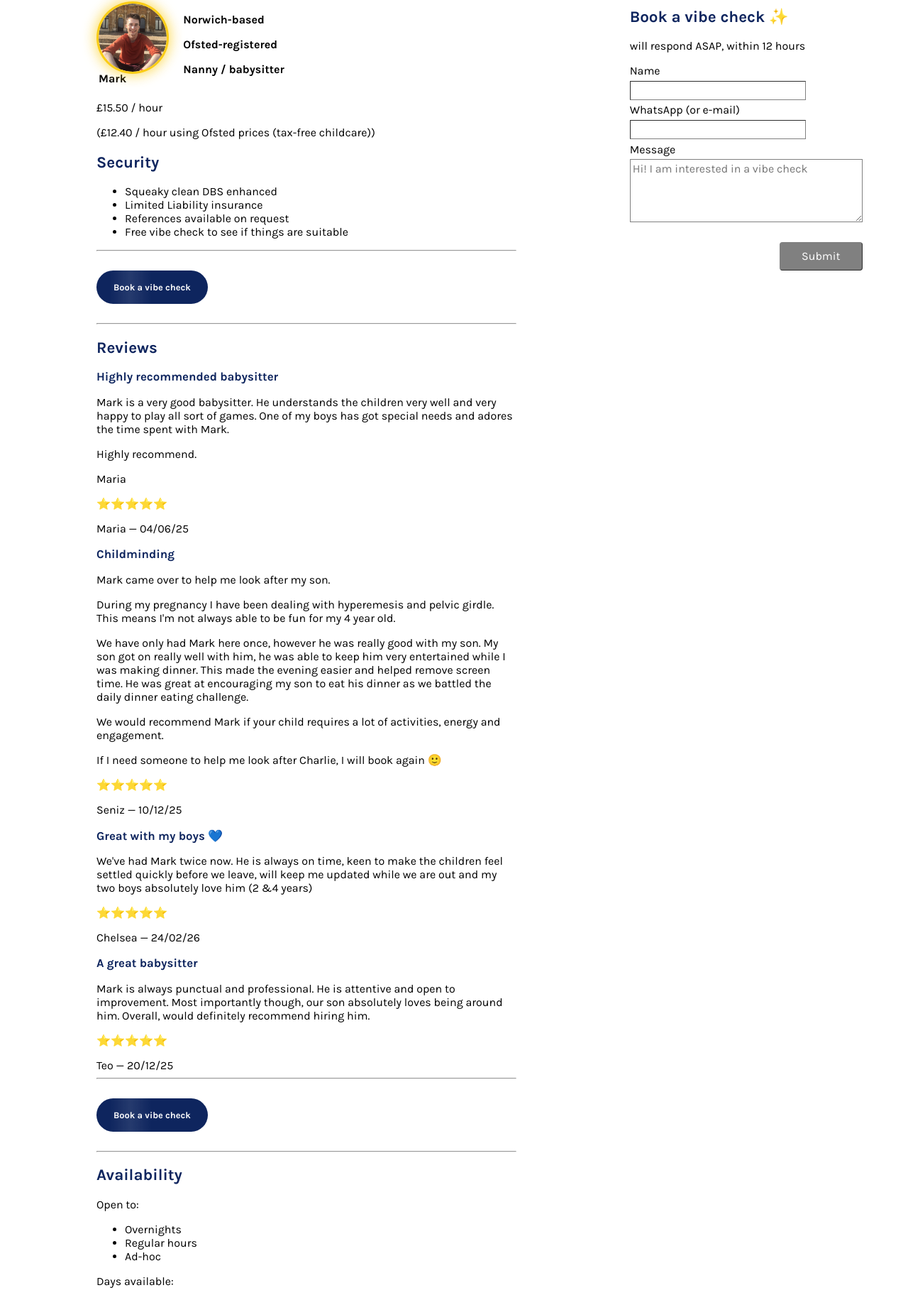
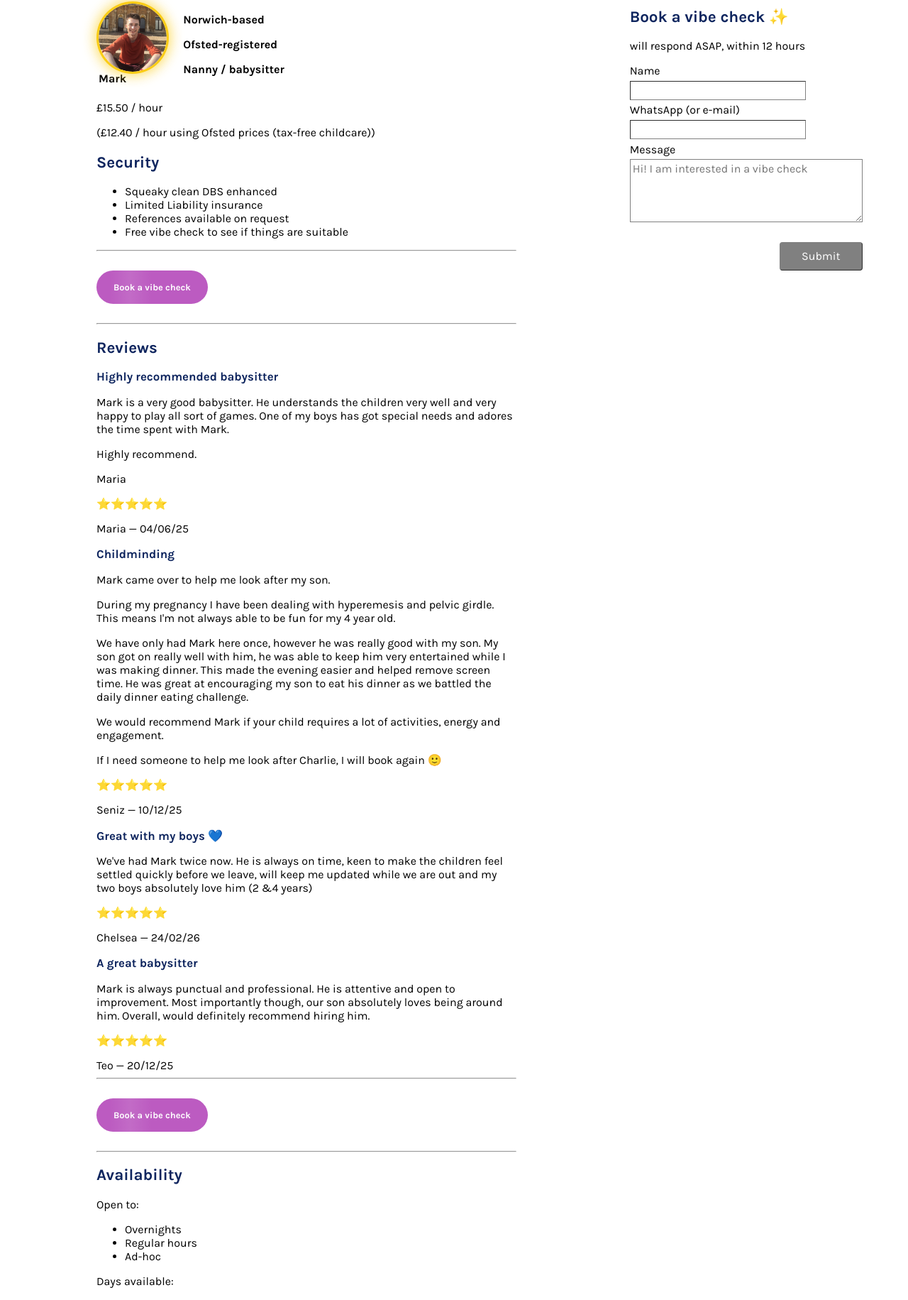
Before and after one commit to Krammy/childcare-replacement-website, a Flask app: page / in a window 1280 px wide. Shown: the part 25-1856 px from the top of the page at 71% size. Run offline with Flask 3, Linux system fonts and the light colour scheme.

Commit message:
Revert "updated button colours"
This reverts commit d05bc427b63ced0e16fbfb459e987a3d19c33a43.

```diff
--- a/static/style.css
+++ b/static/style.css
@@ -85,7 +85,7 @@ h3 {
   padding: 1rem;
   padding-left: 1.5rem;
   padding-right: 1.5rem;
-  background-color: rgb(14, 37, 94);
+  background-color: #BC5BC1;
   border: none;
   color: white;
   position: relative;
```
